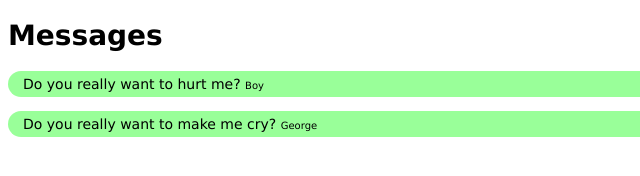
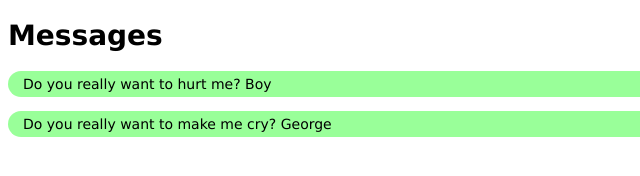
Before and after one commit to nyoung01/comp20-nyoung, a plain HTML site: page messages/index.html in a window 1280 px wide. Shown: the full height of the page, 0-640 px from the left. Drawn offline with Linux system fonts and the light colour scheme.

Commit message:
edited declaration of name

```diff
--- a/messages/style.css
+++ b/messages/style.css
@@ -16,6 +16,6 @@ body {
 	text-indent: 10px;
 }
 
-#name {
+.name {
 	font-size: 10px;
 }
```
